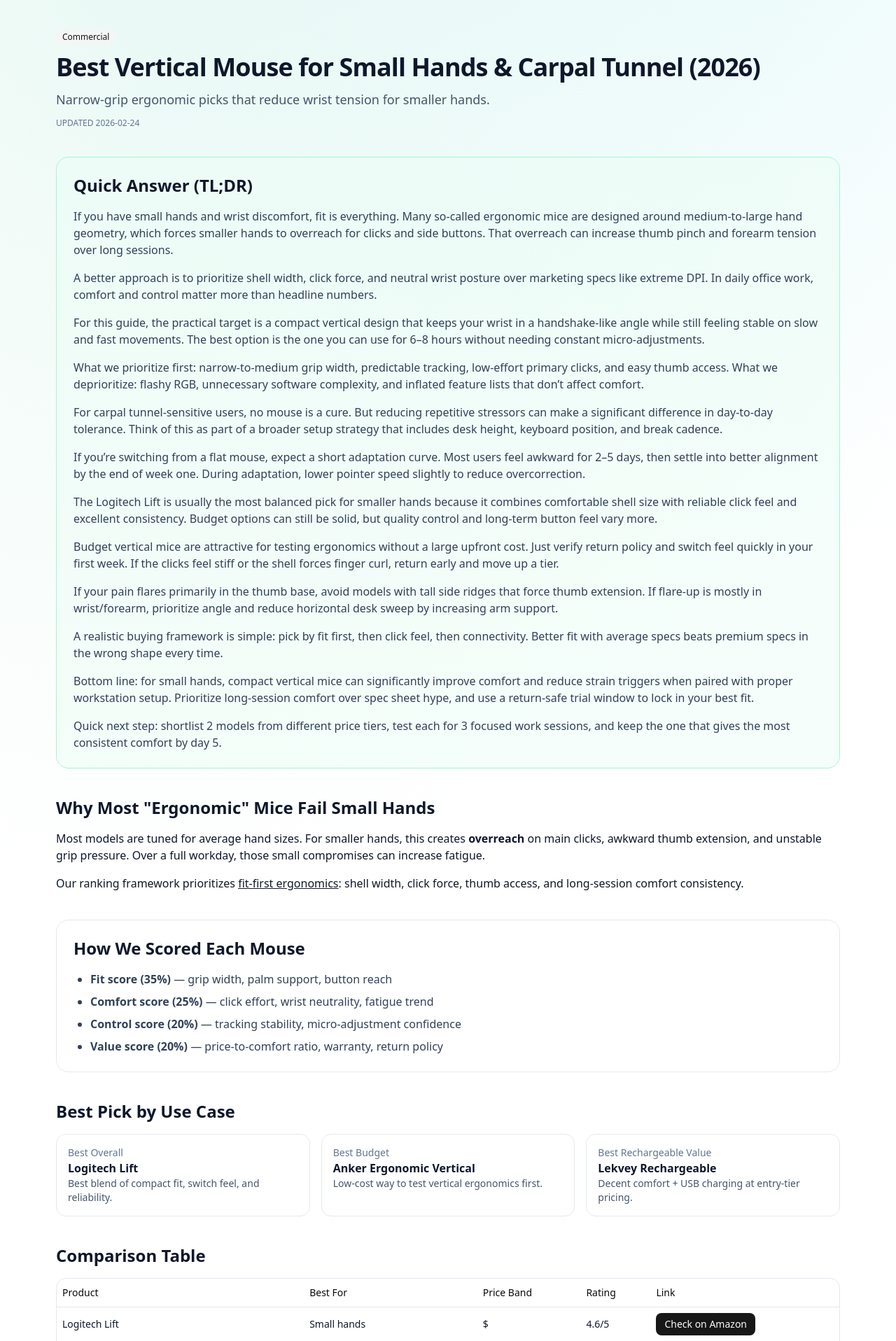
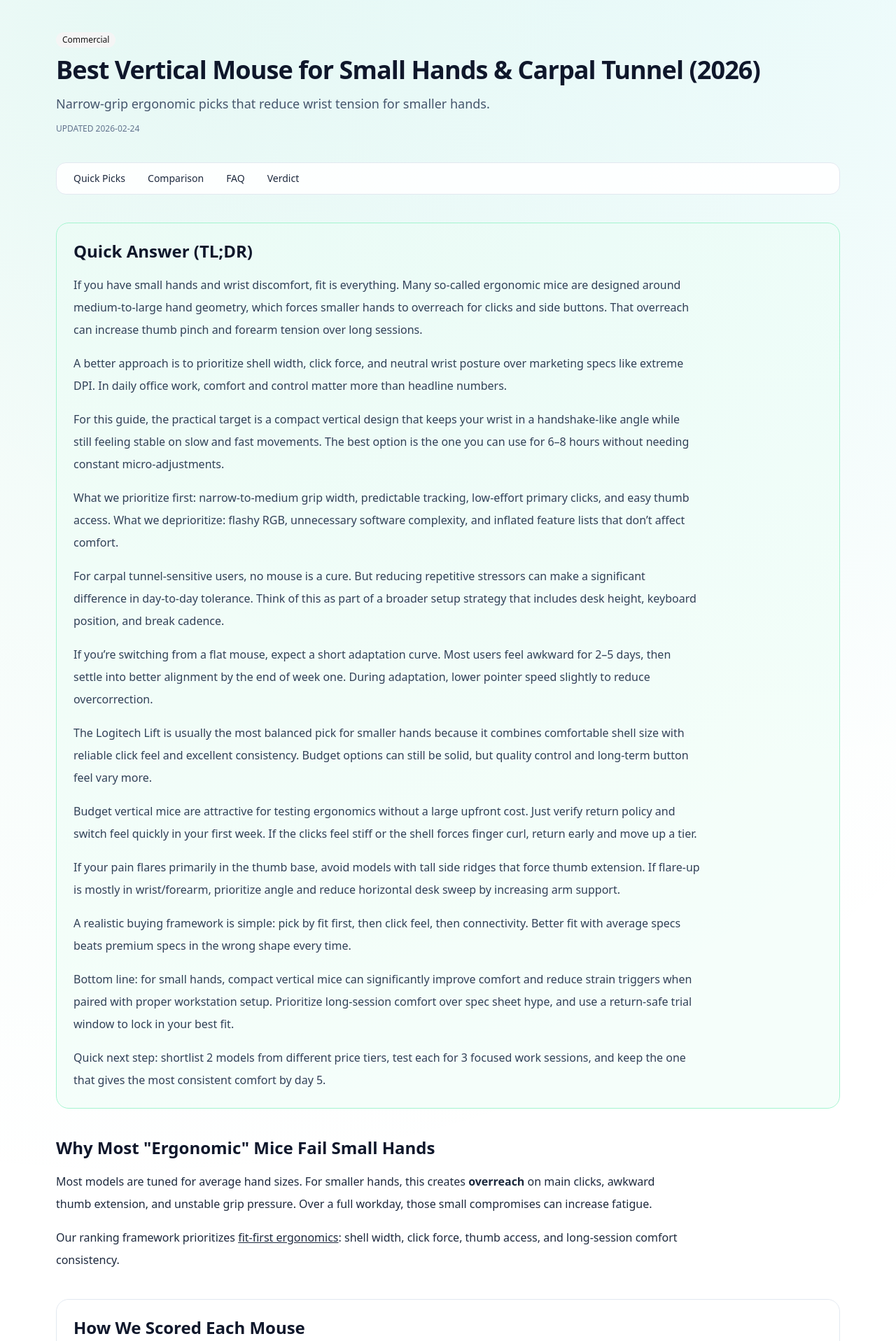
Before and after one commit to salimclawbot/mouse, a Next.js app: page /guides/best-vertical-mouse-small-hands-carpal-tunnel in a window 1280 px wide. Shown: the part 464-2380 px from the top of the page at 70% size. Built offline with nearby package versions, Linux system fonts and the light colour scheme.

Commit message:
ui: phase1 polish with reading progress, jump nav, table UX, and motion-safe enhancements

```diff
--- a/src/app/globals.css
+++ b/src/app/globals.css
@@ -137,3 +137,11 @@ body {
 .animate-float-up {
   animation: floatUp 0.6s ease-out both;
 }
+
+@media (prefers-reduced-motion: reduce) {
+  *, *::before, *::after {
+    animation: none !important;
+    transition: none !important;
+    scroll-behavior: auto !important;
+  }
+}
--- a/src/app/guides/[slug]/page.tsx
+++ b/src/app/guides/[slug]/page.tsx
@@ -32,41 +32,51 @@ export default async function GuidePage({ params }: { params: Promise<{ slug: st
   const isPremiumDemo = slug === "best-vertical-mouse-small-hands-carpal-tunnel";
 
   return (
-    <article className="space-y-10">
-      <div className="overflow-hidden rounded-2xl border border-slate-200">
-        <Image src={guide.heroImage} alt={guide.title} width={1600} height={900} className="h-[360px] w-full object-cover" />
+    <article className="space-y-10 leading-8 text-slate-800">
+      <div className="group relative overflow-hidden rounded-2xl border border-slate-200">
+        <Image src={guide.heroImage} alt={guide.title} width={1600} height={900} className="h-[360px] w-full object-cover transition duration-500 group-hover:scale-[1.02]" />
+        <div className="pointer-events-none absolute inset-0 bg-gradient-to-tr from-emerald-500/10 via-transparent to-cyan-500/10 opacity-0 transition-opacity duration-300 group-hover:opacity-100" />
       </div>
 
       <header className="space-y-3">
         <Badge variant="secondary" className="capitalize">{guide.intent}</Badge>
-        <h1 className="text-4xl font-extrabold tracking-tight">{guide.title}</h1>
-        <p className="text-lg text-slate-600">{guide.description}</p>
+        <h1 className="text-4xl font-extrabold tracking-tight text-slate-900">{guide.title}</h1>
+        <p className="max-w-3xl text-lg leading-8 text-slate-600">{guide.description}</p>
         <p className="text-xs uppercase text-slate-500">Updated {guide.updated}</p>
       </header>
 
-      <section className="space-y-4 rounded-2xl border border-emerald-200 bg-emerald-50/50 p-6">
-        <h2 className="text-2xl font-bold">Quick Answer (TL;DR)</h2>
+      <nav className="sticky top-16 z-30 rounded-xl border border-slate-200 bg-white/90 p-3 backdrop-blur">
+        <ul className="flex flex-wrap gap-2 text-sm">
+          <li><a href="#quick" className="rounded-md px-3 py-1 hover:bg-slate-100">Quick Picks</a></li>
+          <li><a href="#comparison" className="rounded-md px-3 py-1 hover:bg-slate-100">Comparison</a></li>
+          {isPremiumDemo && <li><a href="#faq" className="rounded-md px-3 py-1 hover:bg-slate-100">FAQ</a></li>}
+          {isPremiumDemo && <li><a href="#verdict" className="rounded-md px-3 py-1 hover:bg-slate-100">Verdict</a></li>}
+        </ul>
+      </nav>
+
+      <section id="quick" className="space-y-4 rounded-2xl border border-emerald-200 bg-emerald-50/50 p-6 transition hover:shadow-sm">
+        <h2 className="text-2xl font-bold text-slate-900">Quick Answer (TL;DR)</h2>
         {guide.body.map((p, i) => (
-          <p key={i} className="text-slate-700">{p}</p>
+          <p key={i} className="max-w-4xl text-slate-700">{p}</p>
         ))}
       </section>
 
       {isPremiumDemo && (
         <>
           <section className="space-y-4">
-            <h2 className="text-2xl font-bold">Why Most "Ergonomic" Mice Fail Small Hands</h2>
-            <p>
+            <h2 className="text-2xl font-bold text-slate-900">Why Most "Ergonomic" Mice Fail Small Hands</h2>
+            <p className="max-w-4xl">
               Most models are tuned for average hand sizes. For smaller hands, this creates <strong>overreach</strong> on main clicks,
               awkward thumb extension, and unstable grip pressure. Over a full workday, those small compromises can increase fatigue.
             </p>
-            <p>
+            <p className="max-w-4xl">
               Our ranking framework prioritizes <span className="underline">fit-first ergonomics</span>: shell width, click force,
               thumb access, and long-session comfort consistency.
             </p>
           </section>
 
-          <section className="space-y-4 rounded-2xl border border-slate-200 p-6">
-            <h2 className="text-2xl font-bold">How We Scored Each Mouse</h2>
+          <section className="space-y-4 rounded-2xl border border-slate-200 p-6 transition hover:shadow-sm">
+            <h2 className="text-2xl font-bold text-slate-900">How We Scored Each Mouse</h2>
             <ul className="list-disc space-y-2 pl-6 text-slate-700">
               <li><strong>Fit score (35%)</strong> — grip width, palm support, button reach</li>
               <li><strong>Comfort score (25%)</strong> — click effort, wrist neutrality, fatigue trend</li>
@@ -76,19 +86,19 @@ export default async function GuidePage({ params }: { params: Promise<{ slug: st
           </section>
 
           <section className="space-y-4">
-            <h2 className="text-2xl font-bold">Best Pick by Use Case</h2>
+            <h2 className="text-2xl font-bold text-slate-900">Best Pick by Use Case</h2>
             <div className="grid gap-4 md:grid-cols-3">
-              <div className="rounded-xl border border-slate-200 p-4">
+              <div className="rounded-xl border border-slate-200 p-4 transition hover:-translate-y-0.5 hover:shadow-sm">
                 <p className="text-sm text-slate-500">Best Overall</p>
                 <p className="font-semibold">Logitech Lift</p>
                 <p className="text-sm text-slate-600">Best blend of compact fit, switch feel, and reliability.</p>
               </div>
-              <div className="rounded-xl border border-slate-200 p-4">
+              <div className="rounded-xl border border-slate-200 p-4 transition hover:-translate-y-0.5 hover:shadow-sm">
                 <p className="text-sm text-slate-500">Best Budget</p>
                 <p className="font-semibold">Anker Ergonomic Vertical</p>
                 <p className="text-sm text-slate-600">Low-cost way to test vertical ergonomics first.</p>
               </div>
-              <div className="rounded-xl border border-slate-200 p-4">
+              <div className="rounded-xl border border-slate-200 p-4 transition hover:-translate-y-0.5 hover:shadow-sm">
                 <p className="text-sm text-slate-500">Best Rechargeable Value</p>
                 <p className="font-semibold">Lekvey Rechargeable</p>
                 <p className="text-sm text-slate-600">Decent comfort + USB charging at entry-tier pricing.</p>
@@ -98,11 +108,11 @@ export default async function GuidePage({ params }: { params: Promise<{ slug: st
         </>
       )}
 
-      <section className="space-y-4">
-        <h2 className="text-2xl font-bold">Comparison Table</h2>
-        <div className="overflow-hidden rounded-xl border border-slate-200">
+      <section id="comparison" className="space-y-4">
+        <h2 className="text-2xl font-bold text-slate-900">Comparison Table</h2>
+        <div className="overflow-x-auto rounded-xl border border-slate-200">
           <Table>
-            <TableHeader>
+            <TableHeader className="sticky top-0 bg-slate-50">
               <TableRow>
                 <TableHead>Product</TableHead>
                 <TableHead>Best For</TableHead>
@@ -113,13 +123,13 @@ export default async function GuidePage({ params }: { params: Promise<{ slug: st
             </TableHeader>
             <TableBody>
               {guide.products.map((p) => (
-                <TableRow key={p.name}>
+                <TableRow key={p.name} className="transition hover:bg-emerald-50/50">
                   <TableCell className="font-medium">{p.name}</TableCell>
                   <TableCell>{p.bestFor}</TableCell>
                   <TableCell>{p.price}</TableCell>
                   <TableCell>{p.rating}</TableCell>
                   <TableCell>
-                    <Button asChild size="sm">
+                    <Button asChild size="sm" className="transition hover:scale-[1.02]">
                       <Link href={p.amazonUrl} target="_blank">Check on Amazon</Link>
                     </Button>
                   </TableCell>
@@ -133,7 +143,7 @@ export default async function GuidePage({ params }: { params: Promise<{ slug: st
       {isPremiumDemo && (
         <>
           <section className="space-y-4">
-            <h2 className="text-2xl font-bold">Who Should Buy (and Who Should Skip)</h2>
+            <h2 className="text-2xl font-bold text-slate-900">Who Should Buy (and Who Should Skip)</h2>
             <div className="grid gap-4 md:grid-cols-2">
               <div className="rounded-xl border border-emerald-200 bg-emerald-50 p-4">
                 <h3 className="font-semibold">Buy if you:</h3>
@@ -154,8 +164,8 @@ export default async function GuidePage({ params }: { params: Promise<{ slug: st
             </div>
           </section>
 
-          <section className="space-y-4 rounded-2xl border border-slate-200 p-6">
-            <h2 className="text-2xl font-bold">FAQ (Extended)</h2>
+          <section id="faq" className="space-y-4 rounded-2xl border border-slate-200 p-6">
+            <h2 className="text-2xl font-bold text-slate-900">FAQ (Extended)</h2>
             <div className="space-y-3 text-slate-700">
               <p><strong>Can a vertical mouse cure carpal tunnel?</strong><br />No. It may reduce aggravating posture/load but is not a cure.</p>
               <p><strong>How long does adaptation take?</strong><br />Usually 3–10 days for office users.</p>
@@ -173,7 +183,7 @@ export default async function GuidePage({ params }: { params: Promise<{ slug: st
           </section>
 
           <section className="space-y-4 rounded-2xl border border-slate-200 p-6">
-            <h2 className="text-2xl font-bold">What Real Users Commonly Report</h2>
+            <h2 className="text-2xl font-bold text-slate-900">What Real Users Commonly Report</h2>
             <p className="text-slate-700">Across Reddit and forum threads, repeated patterns are: oversized mice causing thumb strain, stiff clicks worsening flare-ups, and major comfort gains after switching to smaller shells.</p>
             <ul className="list-disc space-y-2 pl-6 text-slate-700">
               <li><Link className="underline" href="https://www.reddit.com/r/UXDesign/comments/wgzaj9/vertical_mouse_for_small_hand/" target="_blank">Reddit UXDesign: small-hand sizing pain point</Link></li>
@@ -181,6 +191,11 @@ export default async function GuidePage({ params }: { params: Promise<{ slug: st
               <li><Link className="underline" href="https://www.reddit.com/r/Revit/comments/vlgf4v/mice_options_and_alternatives_to_reduce_carpal/" target="_blank">Reddit Revit: carpal tunnel risk and alternatives</Link></li>
               <li><Link className="underline" href="https://forums.tomshardware.com/threads/opinions-on-vertical-mice.3723455/" target="_blank">Tom's Hardware forum: comfort is subjective, test-first advice</Link></li>
             </ul>
+          </section>
+
+          <section id="verdict" className="rounded-2xl border border-emerald-200 bg-gradient-to-r from-emerald-50 to-cyan-50 p-6">
+            <h2 className="text-2xl font-bold text-slate-900">Final Verdict</h2>
+            <p className="mt-2 max-w-4xl text-slate-700">For small hands and carpal tunnel-sensitive workflows, prioritize size fit and click effort first. Feature count is secondary. A correctly-sized vertical mouse with lower force clicks will usually outperform a premium oversized model in real-world comfort.</p>
           </section>
         </>
       )}
--- a/src/app/layout.tsx
+++ b/src/app/layout.tsx
@@ -2,6 +2,7 @@ import type { Metadata } from "next";
 import "./globals.css";
 import Link from "next/link";
 import { site } from "@/lib/content";
+import ReadingProgress from "@/components/reading-progress";
 
 export const metadata: Metadata = {
   metadataBase: new URL(site.url),
@@ -16,6 +17,7 @@ export default function RootLayout({ children }: Readonly<{ children: React.Reac
   return (
     <html lang="en">
       <body className="text-slate-900 antialiased">
+        <ReadingProgress />
         <header className="sticky top-0 z-40 border-b border-slate-200/70 bg-white/85 backdrop-blur">
           <div className="mx-auto flex max-w-6xl items-center justify-between px-4 py-4">
             <Link href="/" className="text-xl font-extrabold tracking-tight text-emerald-700">
```
Also changed, not shown: src/components/reading-progress.tsx (added, +30 -0 lines).
